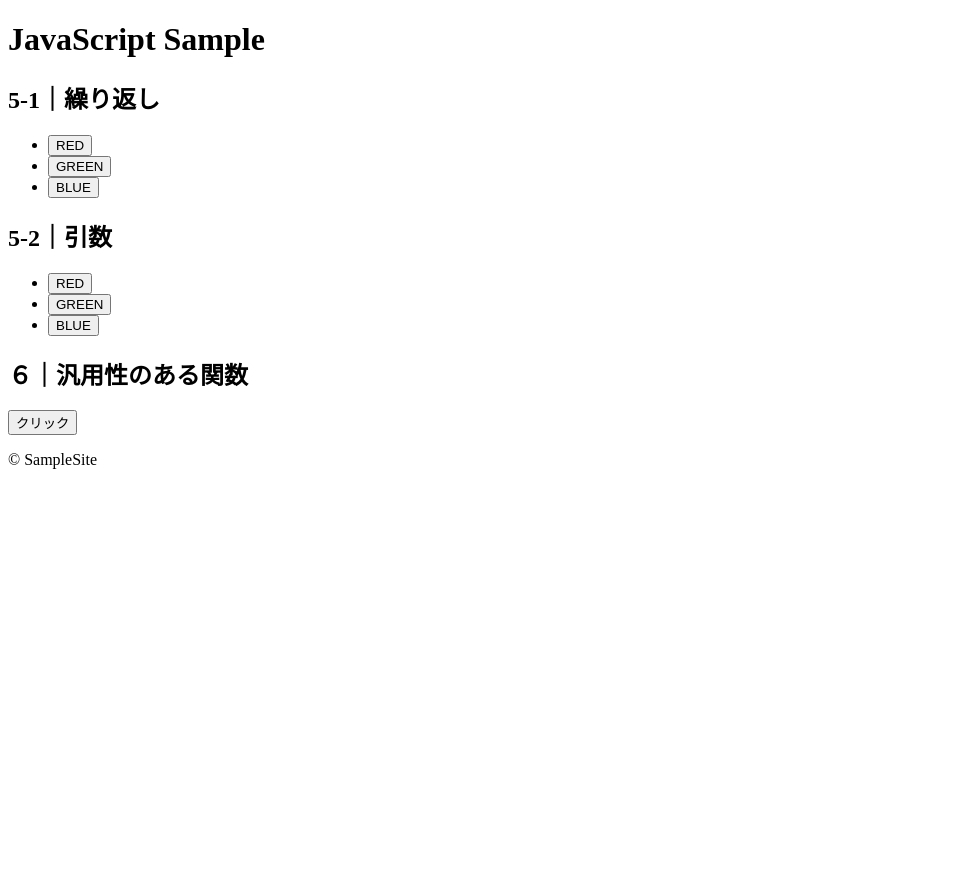
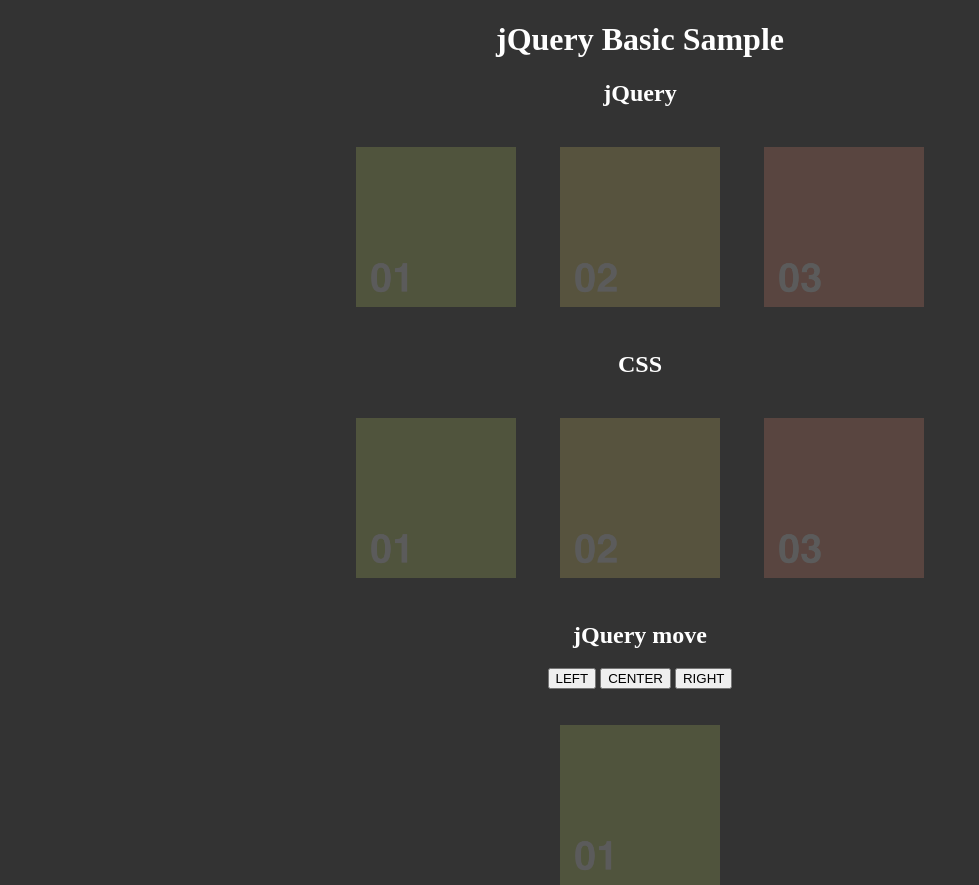
Before and after one commit to atleti-07/jquery_sample_02, a plain HTML site: page index.html in a window 1280 px wide. Shown: the whole page, without its empty margins (0-979 px from the left). Before the commit the page ends 800 px from the top, so only its background shows below. Drawn offline with nearby package versions, Linux system fonts and the light colour scheme.

Commit message:
Add files via upload

```diff
--- a/index.html
+++ b/index.html
@@ -1,39 +1,43 @@
 <!DOCTYPE html>
 <html lang="ja">
 
-<head>
-  <meta charset="UTF-8">
-  <meta name="viewport" content="width=device-width, initial-scale=1.0">
-  <title>JavaScript Sample</title>
-</head>
+  <head>
+    <title>jQuery Basic Sample</title>
+    <script src="https://code.jquery.com/jquery-3.6.0.min.js" integrity="sha256-/xUj+3OJU5yExlq6GSYGSHk7tPXikynS7ogEvDej/m4=" crossorigin="anonymous"></script>
+    <script src="script.js"></script>
+    <link href="style.css" rel="stylesheet" >
+  </head>
 
-<body>
-  <header>
-    <h1>JavaScript Sample</h1>
-  </header>
-  <main>
-    <!--ここにコードを追加-->
-    <h2>5-1｜繰り返し</h2>
-<ul>
-  <li><button onClick="MyFunctionR()">RED</button></li>
-  <li><button onClick="MyFunctionG()">GREEN</button></li>
-  <li><button onClick="MyFunctionB()">BLUE</button></li>
-</ul>
+  <body>
 
-<h2>5-2｜引数</h2>
-<ul>
-  <li><button onClick="MyFunction05('red')">RED</button></li>
-  <li><button onClick="MyFunction05('green')">GREEN</button></li>
-  <li><button onClick="MyFunction05('blue')">BLUE</button></li>
-</ul>
+    <div id="container">
+      <h1>jQuery Basic Sample</h1>
 
-<h2>６｜汎用性のある関数</h2>
-<button onClick="MyFunction06()">クリック</button>
+      <h2>jQuery</h2>
+      <div class="row">
+        <img class="fade" src="images/01.png">
+        <img class="fade" src="images/02.png">
+        <img class="fade" src="images/03.png">
+      </div>
 
-  </main>
-  <footer>
-    <p>© SampleSite</p>
-  </footer>
-  <script src="script.js"></script>
-</body>
+      <h2>CSS</h2>
+      <div class="row">
+        <img class="fade2" src="images/01.png">
+        <img class="fade2" src="images/02.png">
+        <img class="fade2" src="images/03.png">
+      </div>
+
+      <h2>jQuery move</h2>
+      <p>
+        <button id="left">LEFT</button>
+        <button id="center">CENTER</button>
+        <button id="right">RIGHT</button>
+      </p>
+      <div class="row">
+        <img class="fade" id="move" src="images/01.png">
+      </div>
+    </div>
+
+  </body>
+
 </html>
--- a/script.js
+++ b/script.js
@@ -1,37 +1,30 @@
-// JavaScript Samples
-//背景色を変える
-function MyFunctionR(){
-    const obj = document.body;
-    obj.style.backgroundColor = 'red';
-  }
+// Fade Sample ////////////
+$( function() {
 
-  function MyFunctionG(){
-    const obj = document.body;
-    obj.style.backgroundColor = 'green';
-  }
+  $(".fade").fadeTo(0,0.2); // 初期状態 20%
 
-  function MyFunctionB(){
-    const obj = document.body;
-    obj.style.backgroundColor = 'blue';
-  }
+  $(".fade").hover(
+    function(){
+      $(this).fadeTo("fast", 1.0); // マウスが載ったら100%までフェードする
+    },
+    function(){
+      $(this).fadeTo("slow", 0.2); // マウスが離れたら20%に戻す
+    }
+  );
 
-  //引数を用いた背景色の変更
-function MyFunction05( color ){
-    const obj = document.body;
-    obj.style.backgroundColor = color;
-  }
+});
 
-  //ランダムな16進6桁のカラーコードを生成（汎用性のある関数）
-function randomColor() {
-    let col = Math.floor(Math.random() * 0xFFFFFF).toString(16);
-    for (let i = col.length; i < 6; i++) {
-      col = '0' + col;
-    }
-    return '#' + col;
-  }
-
-  // 背景色の変更
-  function MyFunction06(){
-    const obj = document.body;
-    obj.style.backgroundColor = randomColor();
-  }
+// Animate Sample //////////
+$( function(){
+  $("#left").click( function(){
+    $('#move').animate( { 'left': '-=300px' } , { 'duration': 1000 } );
+  });
+  $("#right").click( function(){
+    $('#move').animate( { 'left': '+=300px' } , { 'duration': 1000 } );
+  });
+  $("#center").click( function(){
+    var optionObj = new Object();
+    optionObj.left = $('body').outerWidth() / 2 - 100;
+    $('#move').animate( optionObj , { 'duration': 1000 } );
+  });
+});
--- /dev/null
+++ b/style.css
@@ -0,0 +1,31 @@
+body {
+  position: relative;
+  background-color: #333;
+  color: #FFF;
+  text-align: center;
+}
+
+.fade,
+.fade2 {
+  width: 160px;
+  margin: 20px;
+}
+
+.row {
+  position: relative;
+}
+
+#move {
+  position: absolute;
+  top: 0;
+  left: calc(50% - 100px);
+}
+
+.fade2 {
+  opacity: .2;
+  transition: opacity, 1s;
+}
+
+.fade2:hover {
+  opacity: 1;
+}
```
Also changed, not shown: images/01.png (added), images/02.png (added), images/03.png (added).
